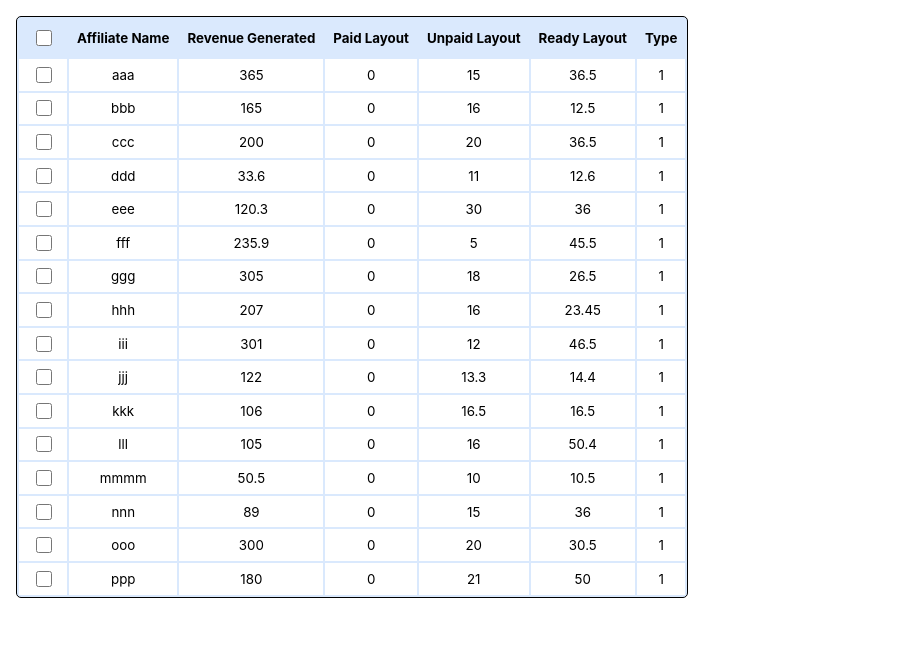
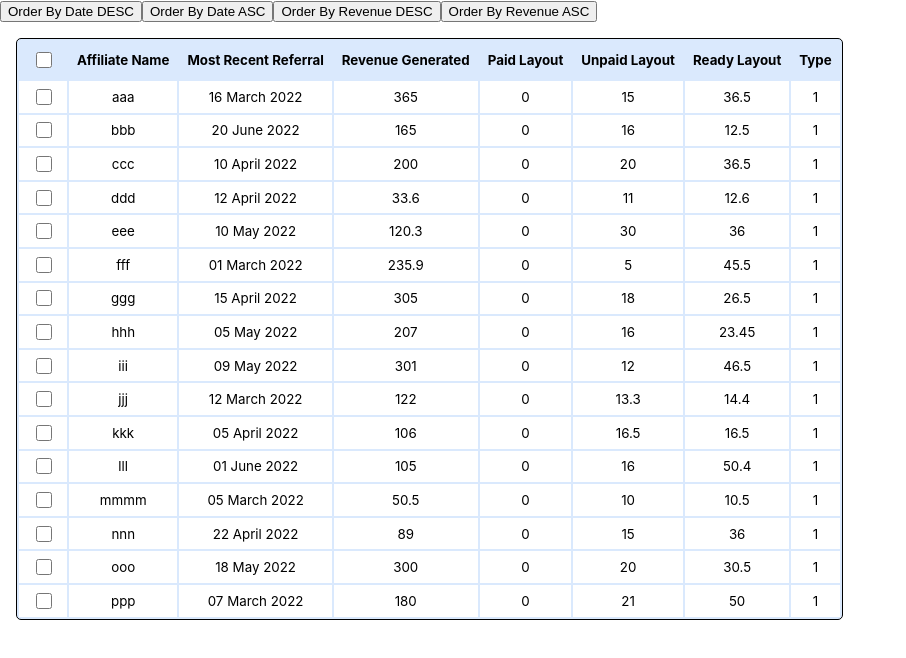
Before and after one commit to omid-94/react-practice-social-snowball, a React (Create React App) app: page / in a window 1280 px wide. Shown: the top 658 px of the page, without its empty margins (0-906 px from the left). Built offline with nearby package versions, Linux system fonts and the light colour scheme.

Commit message:
1. Paymentcontainer Created 2. Sort Functions Created

```diff
--- a/src/API/paymentHeaderData.json
+++ b/src/API/paymentHeaderData.json
@@ -6,6 +6,10 @@
     {
     "title" : "Affiliate Name",
     "key" : "name"
+    },
+    {
+    "title" : "Most Recent Referral",
+    "key" : "latest_referral"
     },
     {
     "title" : "Revenue Generated",
--- a/src/App.js
+++ b/src/App.js
@@ -1,21 +1,10 @@
 import logo from './logo.svg';
 import './App.css';
 import PaymentsPage from './Pages/PaymentsPage';
-import PaymentsContextProvider from './contexts/paymentsContext';
-import jsonData from './API/paymentData.json'
-import headerJsonData from './API/paymentHeaderData.json'
+
 function App() {
-  const addIscheckedToData = (data) => {
-    return data.map(item => {
-      item["isChecked"] = false;
-      return item;
-    })
-  }
   return (
-    <PaymentsContextProvider initialData={addIscheckedToData(jsonData)}
-                             initialHeaderData={headerJsonData}>
-      <PaymentsPage />
-    </PaymentsContextProvider>
+    <PaymentsPage />
   );
 }
 
--- a/src/Pages/PaymentsPage.jsx
+++ b/src/Pages/PaymentsPage.jsx
@@ -1,16 +1,34 @@
-import React , {useEffect , useState, useContext} from 'react'
-import {PaymentsContext} from '../contexts/paymentsContext'
-import Table from '../components/PaymentTable/Table'
+import React from 'react'
+import jsonData from '../API/paymentData.json'
+import headerJsonData from '../API/paymentHeaderData.json'
+import PaymentsContextProvider from '../contexts/paymentsContext';
+import PaymentTableContainer from '../components/PaymentTableContainer'
+import PaymentNavBar from '../components/PaymentNavBar';
 
 const PaymentsPage = () => {
-    const {headerData ,paymentData }= useContext(PaymentsContext)
+    const addIscheckedToData = (data) => {
+        return data.map(item => {
+          item["isChecked"] = false;
+          return item;
+        })
+      }
+    const AddDateTimeToData = (data) => {
+        return data.map(item => {
+            item["latest_referral_DT"] = new Date(item.latest_referral);
+            return item;
+          })
+    }
+    const prepareData = () => {
+        let tempData = addIscheckedToData(jsonData)
+        tempData = AddDateTimeToData(tempData)
+        return tempData;
+    }
     return (
-        <div>
-            { headerData && paymentData ?
-                <Table/>
-                : <h1>No Data Found</h1>
-            }
-        </div>
+        <PaymentsContextProvider initialData={prepareData(jsonData)}
+                                 initialHeaderData={headerJsonData}>
+            <PaymentNavBar />
+            <PaymentTableContainer />
+        </PaymentsContextProvider>
     )
 }
 
--- /dev/null
+++ b/src/classes/enums.js
@@ -0,0 +1,4 @@
+export const Sort_Type = {
+    ASC: "ascending",
+    DESC: "descending"
+}
--- /dev/null
+++ b/src/components/PaymentNavBar.js
@@ -0,0 +1,25 @@
+import React , {useContext} from 'react'
+import { Sort_Type } from '../classes/enums'
+import {PaymentsContext} from '../contexts/paymentsContext'
+
+const PaymentNavBar = () => {
+    const {sortDataByDate , sortByRevenue}= useContext(PaymentsContext)
+    return (
+        <div>
+            <button onClick={() => sortDataByDate(Sort_Type.DESC)}>
+                Order By Date DESC
+            </button>
+            <button onClick={() => sortDataByDate(Sort_Type.ASC)}>
+                Order By Date ASC
+            </button>
+            <button onClick={() => sortByRevenue(Sort_Type.DESC)}>
+                Order By Revenue DESC
+            </button>
+            <button onClick={() => sortByRevenue(Sort_Type.ASC)}>
+                Order By Revenue ASC
+            </button>
+        </div>
+    )
+}
+
+export default PaymentNavBar
--- a/src/components/PaymentTableContainer.js
+++ b/src/components/PaymentTableContainer.js
@@ -1,9 +1,11 @@
 import React , {useContext} from 'react'
+import { Sort_Type } from '../classes/enums'
 import {PaymentsContext} from '../contexts/paymentsContext'
 import Table from './PaymentTable/Table'
 
 const PaymentTableContainer = () => {
     const {headerData ,paymentData }= useContext(PaymentsContext)
+    //sortDataByDate(Sort_Type.DESC)
     return (
         <div>
             { headerData && paymentData ?
--- a/src/contexts/paymentsContext.js
+++ b/src/contexts/paymentsContext.js
@@ -1,5 +1,6 @@
 
 import React, {useState , createContext, useEffect} from 'react'
+import {Sort_Type} from '../classes/enums'
 
 export const PaymentsContext = createContext();
 
@@ -21,9 +22,26 @@ const PaymentsContextProvider = (props) => {
         ))
         setPaymentData(checkedData)
     }
+    const sortDataTable = (type , field) => {
+        let tempData = [...paymentData];
+        switch(type){
+            case Sort_Type.ASC:
+                tempData.sort((a,b) => a[field] - b[field])
+                break;
+            case Sort_Type.DESC:
+                tempData.sort((a,b) => b[field] - a[field])
+                break;
+        }
+        setPaymentData(tempData)
+    }
+    const sortDataByDate = (type) => sortDataTable(type , "latest_referral_DT")
+
+    const sortByRevenue= (type) => sortDataTable(type, "revenue")
+
     return (
         <PaymentsContext.Provider
             value={{headerData  , paymentData,
+                    sortDataByDate, sortByRevenue,
                     setSelectedById, setAllSelected}}>
             {props.children}
         </PaymentsContext.Provider>
```
